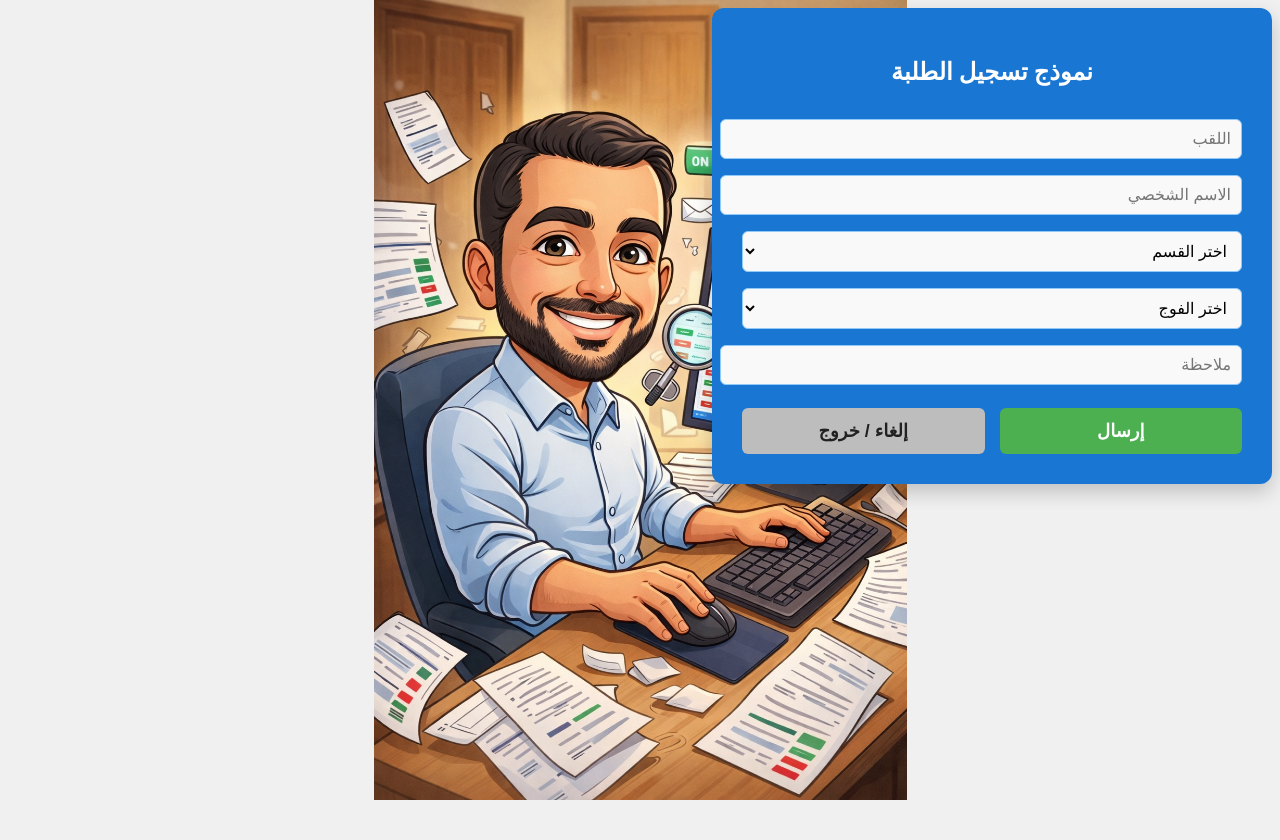
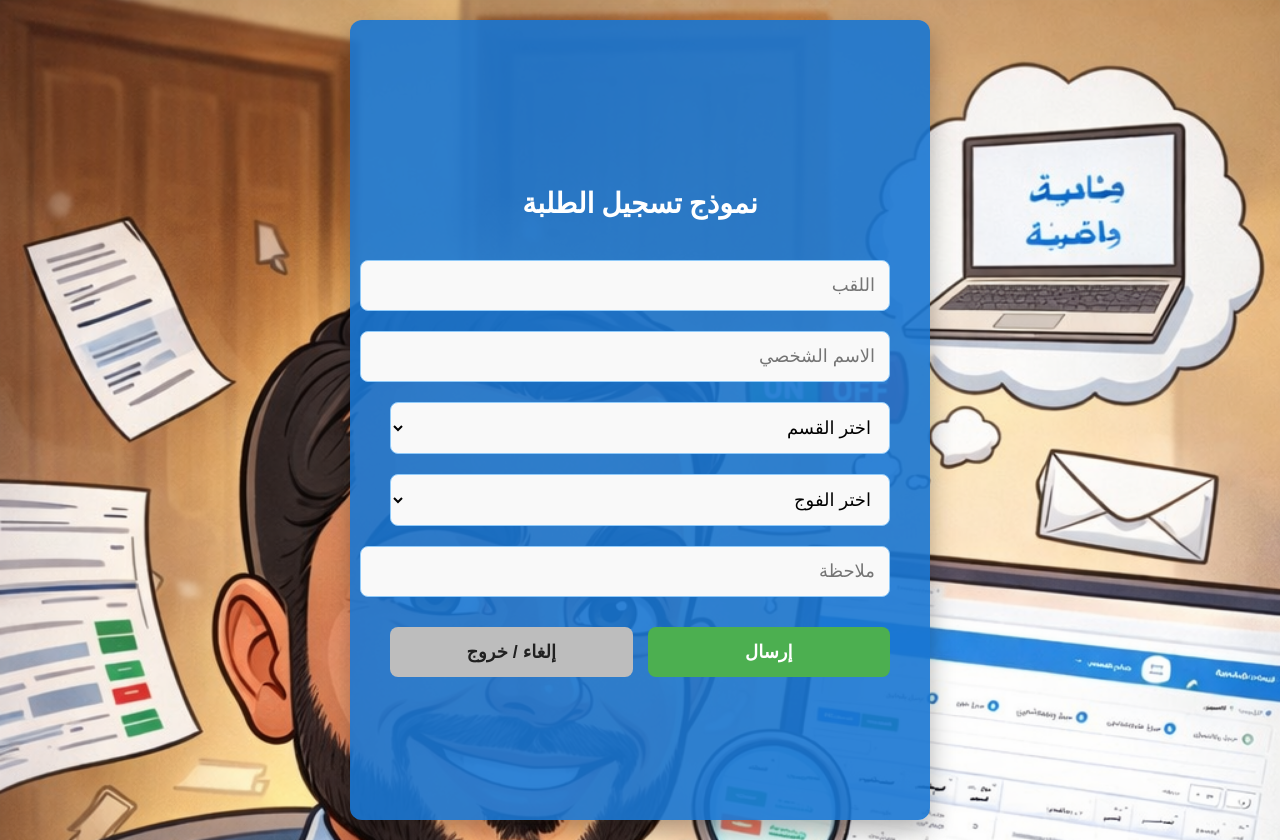
Before and after one commit to hocinebno3131-source/students_app, a Flask app: page / in a window 1280 px wide. Before the commit the page ends 800 px from the top, so only its background shows below. Run offline with Flask 3, Linux system fonts and the light colour scheme.

Commit message:
Update form.html

```diff
--- a/templates/form.html
+++ b/templates/form.html
@@ -5,31 +5,53 @@
 <title>نموذج تسجيل الطلبة</title>
 <link href="https://fonts.googleapis.com/css2?family=Cairo:wght@400;700&display=swap" rel="stylesheet">
 <style>
+/* =========================== */
+/* الخلفية للجسم */
 body {
     background: url('/static/images/background.jpg') no-repeat center center fixed;
-    background-size: contain; /* بدل cover */
-    background-color: #f0f0f0; /* لون احتياطي للمساحات الفارغة */
+    background-size: cover; /* بدل contain لتظهر الصورة كاملة وتملأ الشاشة */
+    background-color: #f0f0f0;
+    display: flex;
+    justify-content: center;
+    align-items: center;
+    min-height: 100vh; /* يملأ طول الشاشة */
+    margin: 0;
+    padding: 20px;
 }
+
+/* =========================== */
+/* صندوق النموذج */
 .container {
     max-width: 500px;
     width: 100%;
-    background: #1976d2;
-    padding: 30px;
+    min-height: 90vh; /* زيادة طول الصندوق */
+    background: rgba(25,118,210,0.9); /* خلفية شفافة قليلاً لتظهر الصورة */
+    padding: 40px; /* تكبير الحشو */
     border-radius: 12px;
-    box-shadow: 0 8px 20px rgba(0,0,0,0.2);
+    box-shadow: 0 10px 25px rgba(0,0,0,0.3);
     color: white;
+    display: flex;
+    flex-direction: column;
+    justify-content: center;
 }
+
+/* =========================== */
+/* عنوان النموذج */
 h2 {
     text-align: center;
-    margin-bottom: 25px;
+    margin-bottom: 30px;
+    font-size: 28px; /* تكبير العنوان */
 }
+
+/* =========================== */
+/* الحقول */
 input, select {
     width: 100%;
-    padding: 10px;
-    margin: 8px 0;
-    border-radius: 6px;
+    padding: 14px; /* تكبير الحقول */
+    margin: 10px 0;
+    border-radius: 8px;
     border: 1px solid #90caf9;
-    font-size: 16px;
+    font-size: 18px; /* تكبير الكتابة */
     background: #f9f9f9;
     color: #000;
 }
@@ -37,17 +59,20 @@ input:focus, select:focus {
     border-color: #42a5f5;
     outline: none;
 }
+
+/* =========================== */
+/* الأزرار */
 .buttons {
     display: flex;
     gap: 15px;
-    margin-top: 15px;
+    margin-top: 20px;
 }
 .buttons button {
     flex: 1;
-    padding: 12px;
+    padding: 14px; /* تكبير الأزرار */
     border: none;
-    border-radius: 6px;
-    font-size: 18px;
+    border-radius: 8px;
+    font-size: 18px; /* تكبير الكتابة */
     cursor: pointer;
     font-weight: bold;
     transition: 0.3s;
```
